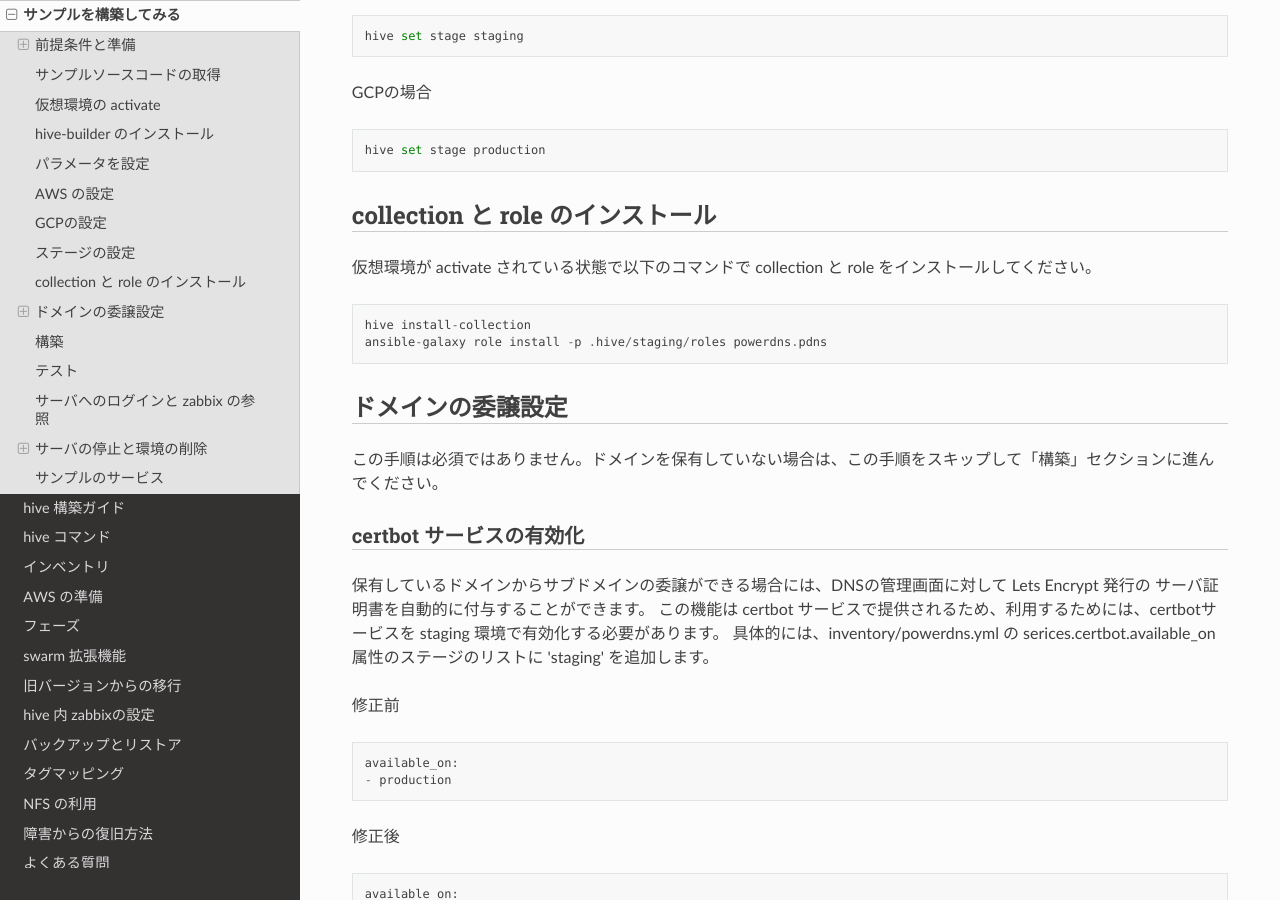
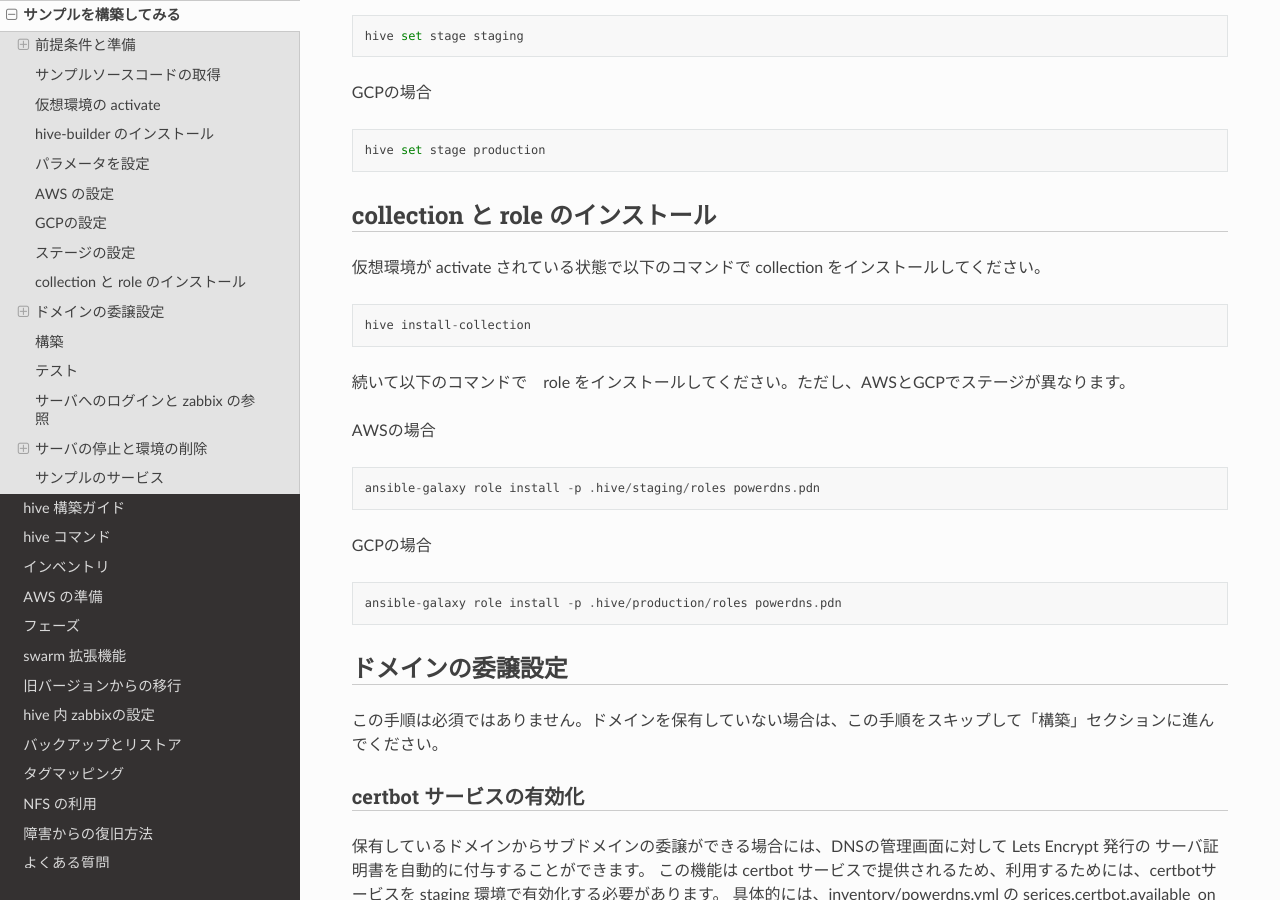
Before and after one commit to procube-open/hive-builder, a Sphinx documentation site: the page built from docs/example.rst, in a window 1280 px wide and 900 px high, scrolled down 3160 px. Built offline with Sphinx 7.4.7 and the Read the Docs theme 2.0.0, drawn with Linux system fonts in a browser that asks for light colours; pages that are not in the unit, such as notebooks, are missing from menus.

Commit message:
Update example.rst

```diff
--- a/docs/example.rst
+++ b/docs/example.rst
@@ -144,12 +144,26 @@ GCPの場合
 
 collection と role のインストール
 ======================================
-仮想環境が activate されている状態で以下のコマンドで collection と role をインストールしてください。
+仮想環境が activate されている状態で以下のコマンドで collection をインストールしてください。
 
 ::
 
   hive install-collection
-  ansible-galaxy role install -p .hive/staging/roles powerdns.pdns
+
+続いて以下のコマンドで　role をインストールしてください。ただし、AWSとGCPでステージが異なります。
+
+AWSの場合
+
+::
+
+  ansible-galaxy role install -p .hive/staging/roles powerdns.pdn
+
+
+GCPの場合
+
+::
+
+  ansible-galaxy role install -p .hive/production/roles powerdns.pdn
 
 ドメインの委譲設定
 =========================
```
